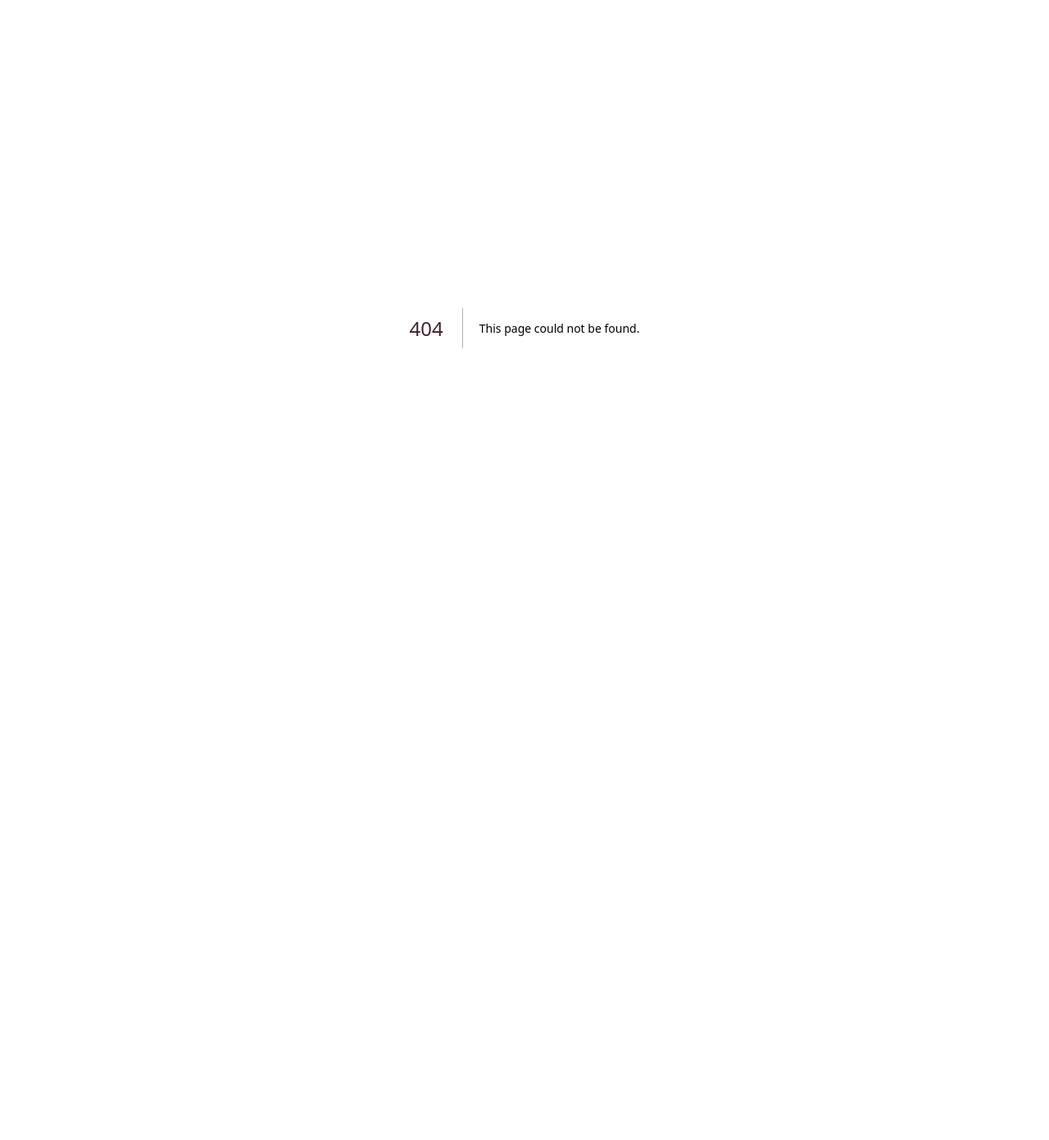
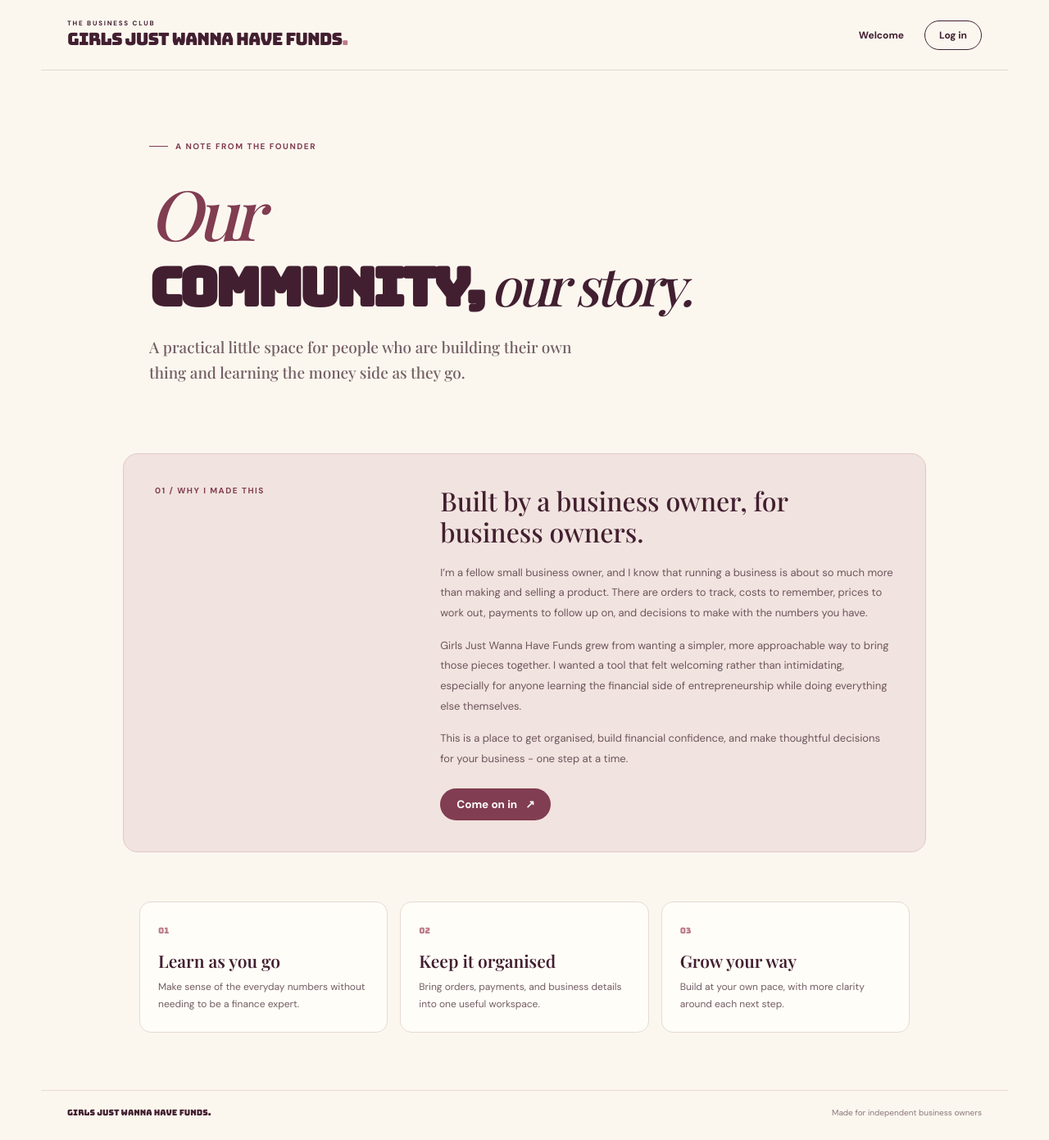
Before and after one commit to yashiivijayvargiya/girls-just-wanna-have-funds-, a Next.js app: page / in a window 1280 px wide. Before the commit this address had no page. Shown: the whole page at 82% size. Before the commit the page ends 800 px from the top, so only its background shows below. Built offline with nearby package versions, Linux system fonts and the light colour scheme; a web font is replaced by a local one.

Commit message:
Add files via upload

```diff
--- /dev/null
+++ b/app/page.js
@@ -0,0 +1,39 @@
+import Link from 'next/link';
+
+export default function AboutPage() {
+  return (
+    <main className="about-page">
+      <header className="site-header">
+        <Link className="brand-mark" href="/" aria-label="Girls Just Wanna Have Funds home">
+          <span className="brand-kicker">THE BUSINESS CLUB</span>
+          <span className="brand-name">girls just wanna have funds<span className="brand-dot">.</span></span>
+        </Link>
+        <nav className="site-nav" aria-label="Main navigation">
+          <Link href="/">Welcome</Link>
+          <Link className="nav-login" href="/login">Log in</Link>
+        </nav>
+      </header>
+      <section className="about-hero">
+        <p className="eyebrow"><span className="eyebrow-line" /> A note from the founder</p>
+        <h1 className="about-title"><span className="welcome-script">Our</span><br />community, <em>our story.</em></h1>
+        <p className="about-lede">A practical little space for people who are building their own thing and learning the money side as they go.</p>
+      </section>
+      <section className="about-story">
+        <div className="story-label">01 / WHY I MADE THIS</div>
+        <div className="story-copy">
+          <h2>Built by a business owner, for business owners.</h2>
+          <p>I’m a fellow small business owner, and I know that running a business is about so much more than making and selling a product. There are orders to track, costs to remember, prices to work out, payments to follow up on, and decisions to make with the numbers you have.</p>
+          <p>Girls Just Wanna Have Funds grew from wanting a simpler, more approachable way to bring those pieces together. I wanted a tool that felt welcoming rather than intimidating, especially for anyone learning the financial side of entrepreneurship while doing everything else themselves.</p>
+          <p>This is a place to get organised, build financial confidence, and make thoughtful decisions for your business - one step at a time.</p>
+          <Link className="btn btn-primary" href="/login">Come on in <span aria-hidden="true">↗</span></Link>
+        </div>
+      </section>
+      <section className="about-values">
+        <article><span>01</span><h3>Learn as you go</h3><p>Make sense of the everyday numbers without needing to be a finance expert.</p></article>
+        <article><span>02</span><h3>Keep it organised</h3><p>Bring orders, payments, and business details into one useful workspace.</p></article>
+        <article><span>03</span><h3>Grow your way</h3><p>Build at your own pace, with more clarity around each next step.</p></article>
+      </section>
+      <footer className="site-footer"><Link href="/">girls just wanna have funds<span className="brand-dot">.</span></Link><span>Made for independent business owners</span></footer>
+    </main>
+  );
+}
```
